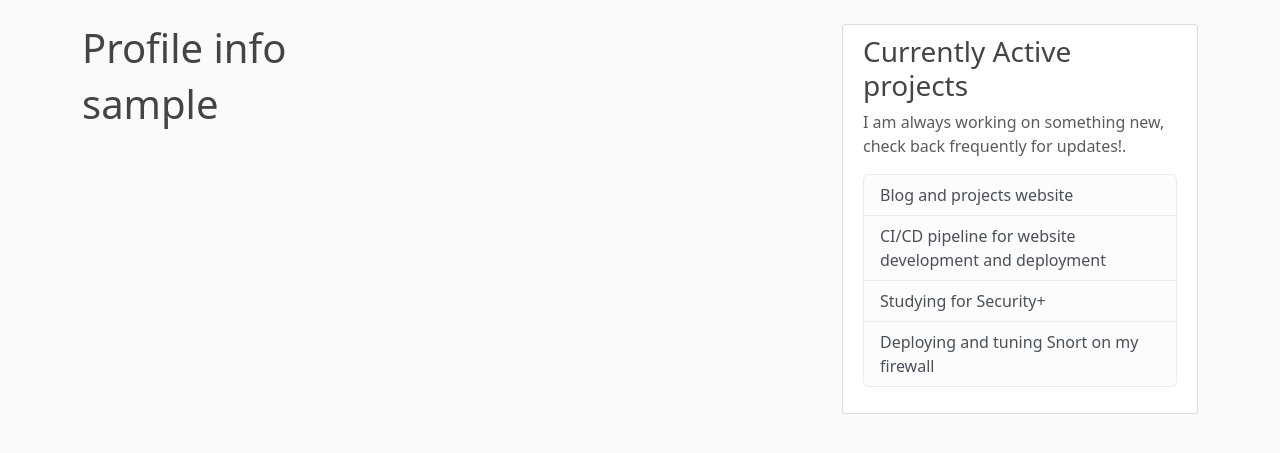
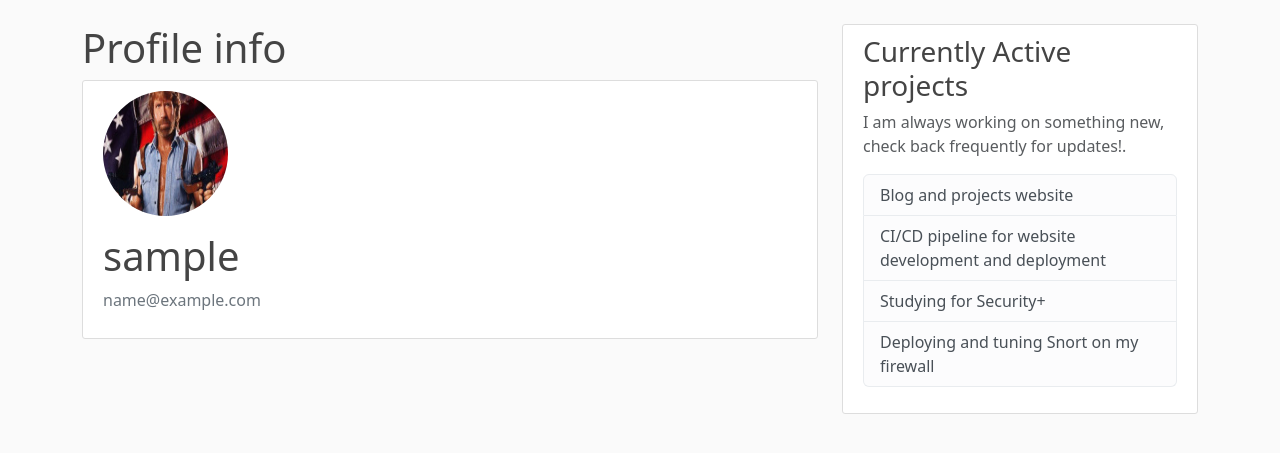
Before and after one commit to ProtoRiaan/blogWebsitePythonFlask, a Flask app: page /account in a window 1280 px wide. Shown: the part 56-509 px from the top of the page. Run offline with Flask 3, Linux system fonts and the light colour scheme; the visitor is signed in with stand-in values (Sample User, id 1).

Commit message:
added code for loading images on profile page and added default image

```diff
--- a/flaskblog/templates/account.html
+++ b/flaskblog/templates/account.html
@@ -2,5 +2,13 @@
 {% block title %} About {% endblock title %}
 {% block content %}
     <h1>Profile info</h1>
-    <h1>{{ current_user.username }}</h1>
+    <div class="content-section">
+        <div>
+            <img class="rounded-circle account-img" src='{{ image_file }}'>
+            <div class="media-body">
+                <h2 class="account-heading">{{ current_user.username }}</h2>
+                <p class="text-secondary">{{ current_user.email }}</p>
+            </div>
+        </div>
+    </div>
 {% endblock content %}
--- a/flaskblog/views.py
+++ b/flaskblog/views.py
@@ -79,4 +79,5 @@ def Logout():
 @app.route("/account")
 @login_required
 def Account():
-    return render_template('account.html', title = 'Account')
+    image_file = url_for('static', filename='profile_pics/' + current_user.image_file)
+    return render_template('account.html', title = 'Account', image_file=image_file)
```
Also changed, not shown: flaskblog/static/profile_pics/default.jpg (added).
